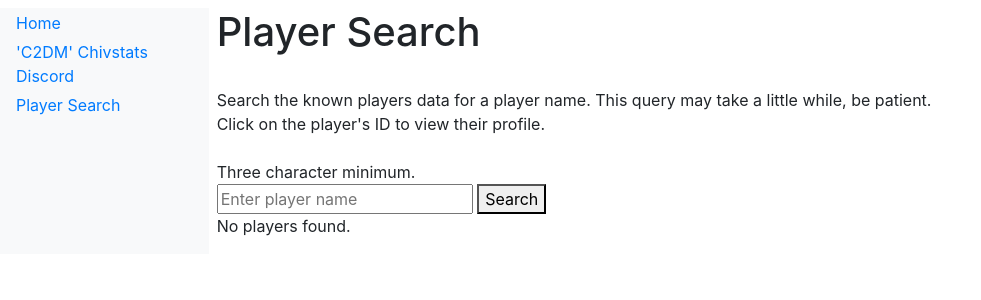
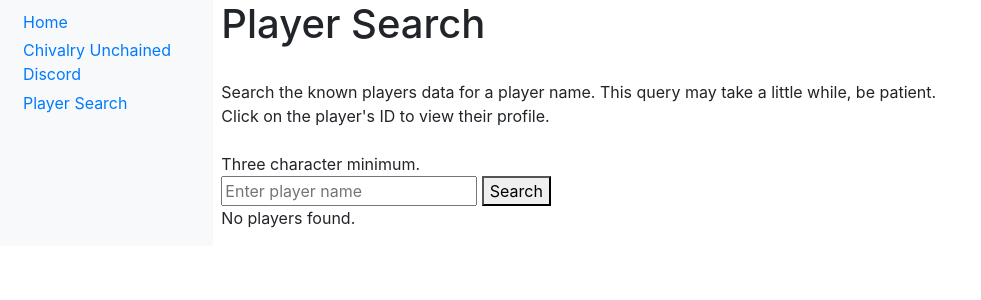
Before and after one commit to Chiv2-Community/chivstats.xyz-web, a Django app: page /leaderboards/player_search/ in a window 1280 px wide. Shown: the top 300 px of the page, without its empty margins (0-981 px from the left). Run offline with Django 4.2, Linux system fonts and the light colour scheme; tables that the repository leaves empty hold one stand-in row (values such as "Sample post"); parts of the project's set-up code (start-up, migrations or seed data) failed here and were passed over; some libraries are stand-ins or nearby versions.

Commit message:
updated gitignore, minor base.html changes

```diff
--- a/leaderboards/templates/leaderboards/base.html
+++ b/leaderboards/templates/leaderboards/base.html
@@ -47,17 +47,14 @@
     .nav-item {
         margin-bottom: .1rem;
     }
-        .container-fluid {
-            padding: .5rem;
+    .sidebar {
+        width: fit-content; /* Make the width adapt to the content */
     }
-        .px-md-4 {
-            padding-left: .25rem !important;
-            padding-right: .25rem !important;
-        }
-        .pt-3 {
-            padding-top: .1rem !important;
+    .nav-item span.nav-link.font-weight-bold {
+        color: grey; /* Set the text color to grey */
     }
 </style>
+
     <style>
         .search-results td {
             padding-right: 1rem;  /* Adjust as needed */
@@ -80,7 +77,7 @@
                             <a class="nav-link" href="{% url 'leaderboards:index' %}">Home</a>
                         </li>
                         <li class="nav-item">
-                            <a class="nav-link" href="https://discord.gg/8Wg76FaNvm">'C2DM' Chivstats Discord</a>
+                            <a class="nav-link" href="https://discord.gg/chiv2unchained">Chivalry Unchained Discord</a>
                         </li>
                         <li class="nav-item">
                             <a class="nav-link" href="{% url 'leaderboards:player_search' %}">Player Search</a>
```
Also changed, not shown: 1 other file. Lines whose indentation alone changed are shown as unchanged.
